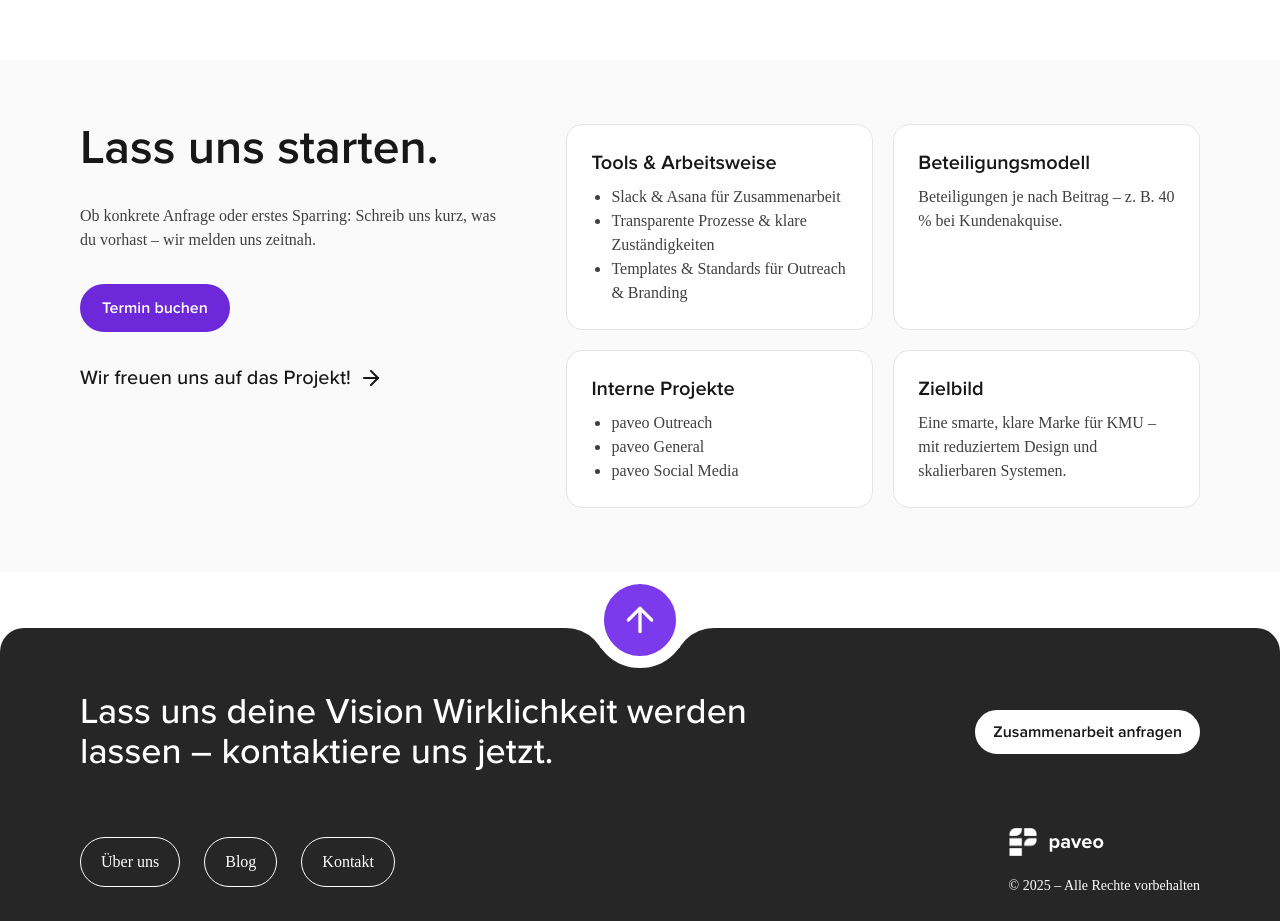
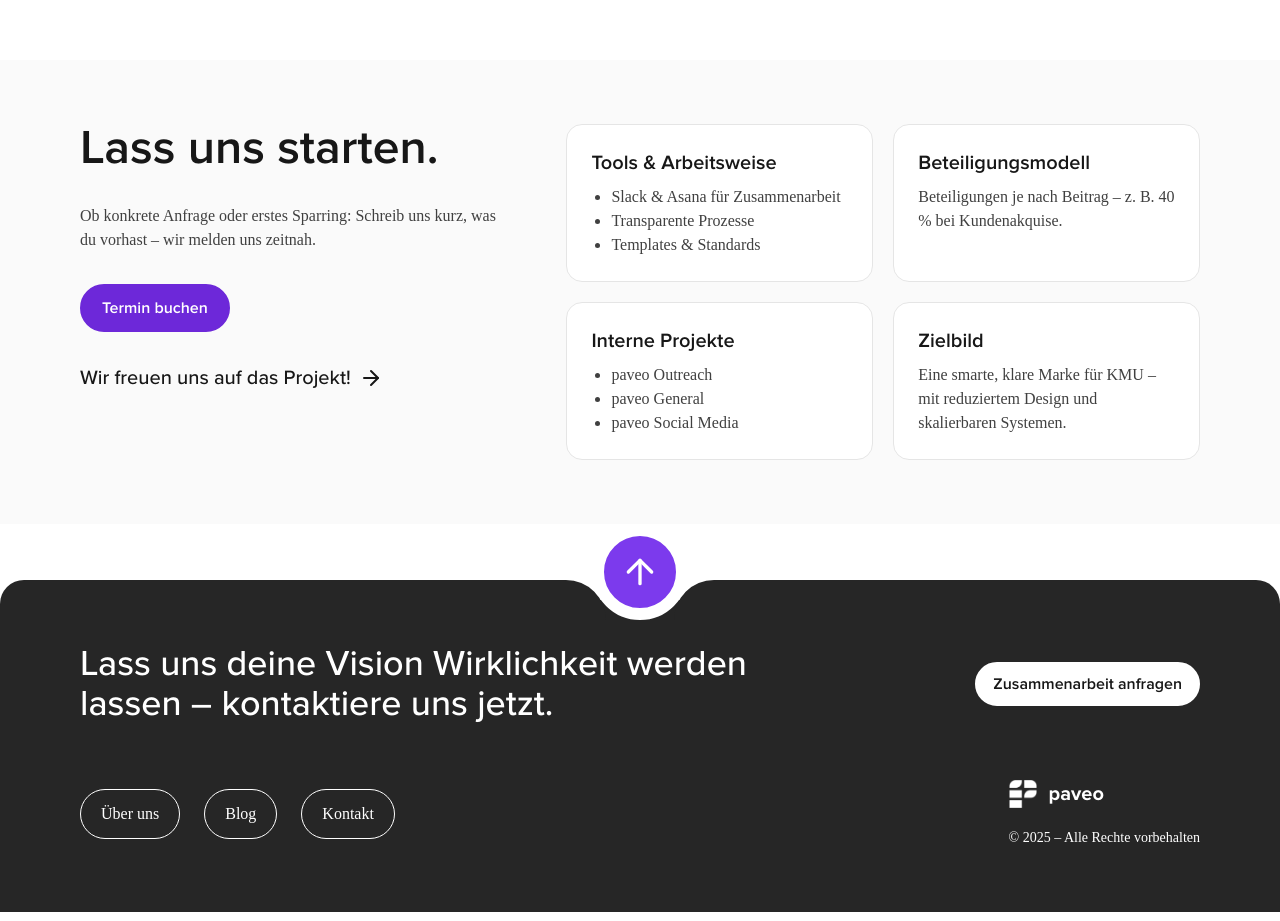
Before and after one commit to cyclebittt/pavewebyyyy, a Next.js app: page /about in a window 1280 px wide. Shown: the part 1660-2581 px from the top of the page. Built offline with nearby package versions, Linux system fonts and the light colour scheme; a web font is replaced by a local one.

Commit message:
Update page.js

```diff
--- a/app/about/page.js
+++ b/app/about/page.js
@@ -4,7 +4,7 @@ import Navbar from '@/components/layout/Navbar';
 import Footer from '@/components/layout/Footer';
 import Link from 'next/link';
 import { useEffect, useState } from 'react';
-import { ArrowRight, Sun, Users, LayoutDashboard, PenTool, CodeXml } from 'lucide-react';
+import { ArrowRight, Sun, Users, LayoutDashboard } from 'lucide-react';
 
 export default function About() {
   const [animationRight, setAnimationRight] = useState('fade-right');
@@ -14,12 +14,12 @@ export default function About() {
     (async () => {
       const AOS = (await import('aos')).default;
       await import('aos/dist/aos.css');
-      AOS.init({ duration: 500, once: true });
+      AOS.init({ duration: 600, once: true, easing: 'ease-out-cubic' });
       cleanup = () => {};
     })();
 
     const onResize = () => {
-      if (window.innerWidth < 768) setAnimationRight('fade-down');
+      if (window.innerWidth < 768) setAnimationRight('fade-up');
       else setAnimationRight('fade-right');
     };
     onResize();
@@ -35,7 +35,10 @@ export default function About() {
       <Navbar />
 
       {/* HERO */}
-      <section className="bg-gradient-to-br from-violet-900 via-[#2D286A] to-neutral-900 text-white py-20 px-5 md:px-20 text-center md:text-left">
+      <section
+        className="bg-gradient-to-br from-violet-900 via-[#2D286A] to-neutral-900 text-white py-20 px-5 md:px-20 text-center md:text-left"
+        data-aos="fade-up"
+      >
         <div className="max-w-4xl mx-auto flex flex-col gap-6">
           <h1 className="text-4xl md:text-6xl font-bold leading-tight">
             paveo – Dein Weg zu wirksamer Markenkommunikation
@@ -46,7 +49,7 @@ export default function About() {
           </p>
           <Link
             href="/request"
-            className="w-fit mx-auto md:mx-0 px-6 py-3 bg-violet-600 text-white rounded-full font-medium flex items-center gap-2 transition-transform duration-300 hover:scale-[1.03]"
+            className="w-fit mx-auto md:mx-0 px-6 py-3 bg-violet-600 text-white rounded-full font-medium flex items-center gap-2 transition-transform duration-300 hover:scale-[1.05]"
           >
             Jetzt starten <ArrowRight />
           </Link>
@@ -56,25 +59,27 @@ export default function About() {
       {/* UNSERE STORY */}
       <section className="px-5 md:px-20 py-16 bg-white">
         <div className="grid grid-cols-1 md:grid-cols-2 gap-12 items-center">
-          <div>
+          <div data-aos="fade-up">
             <h2 className="text-3xl md:text-5xl font-semibold mb-4">Unsere Story</h2>
             <p className="text-neutral-700 text-lg leading-relaxed">
               paveo ist aus der Idee entstanden, kleine und mittlere Unternehmen mit
               hochwertiger Markenkommunikation zu unterstützen – ohne die Hürden
-              klassischer Agenturen.
-              Wir arbeiten modular, um dir nur das anzubieten, was du wirklich brauchst.
-              Mit unserem Netzwerk aus Spezialist:innen können wir flexibel skalieren und
-              Projekte effizient umsetzen.
+              klassischer Agenturen. Wir arbeiten modular, um dir nur das anzubieten, was
+              du wirklich brauchst. Mit unserem Netzwerk aus Spezialist:innen können wir
+              flexibel skalieren und Projekte effizient umsetzen.
             </p>
           </div>
-          <div className="grid grid-cols-1 sm:grid-cols-2 gap-4">
+          <div className="grid grid-cols-1 sm:grid-cols-2 gap-4" data-aos={animationRight}>
             {[
               { title: 'Gegründet', value: '2024' },
               { title: 'Module', value: '5 Kernleistungen' },
               { title: 'Netzwerk', value: '10+ Partner:innen' },
               { title: 'Mission', value: 'Psychologisch wirksam' },
             ].map((fact, idx) => (
-              <div key={idx} className="bg-neutral-50 border border-neutral-200 rounded-xl p-4 text-center">
+              <div
+                key={idx}
+                className="bg-neutral-50 border border-neutral-200 rounded-xl p-4 text-center transition-transform duration-300 hover:scale-[1.03] hover:shadow-lg"
+              >
                 <p className="text-2xl font-bold text-violet-700">{fact.value}</p>
                 <p className="text-neutral-600">{fact.title}</p>
               </div>
@@ -85,50 +90,57 @@ export default function About() {
 
       {/* WAS UNS AUSMACHT */}
       <section className="px-5 md:px-20 py-16 bg-neutral-50">
-        <div className="max-w-5xl mx-auto text-center mb-12">
+        <div className="max-w-5xl mx-auto text-center mb-12" data-aos="fade-up">
           <h2 className="text-3xl md:text-5xl font-semibold">Was uns ausmacht</h2>
           <p className="text-neutral-600 mt-4">
             Unsere Prinzipien für wirkungsvolle Markenkommunikation
           </p>
         </div>
         <div className="grid grid-cols-1 md:grid-cols-3 gap-8">
-          <div className="bg-[#353088] text-white rounded-2xl p-8 flex flex-col gap-4">
-            <Sun />
-            <h3 className="font-bold text-2xl">Psychologisch fundiert</h3>
-            <p>
-              Kommunikation, die auf Wahrnehmung, Heuristiken und Kontext optimiert ist –
-              nicht nur auf Ästhetik.
-            </p>
-          </div>
-          <div className="bg-[#7569AD] text-white rounded-2xl p-8 flex flex-col gap-4">
-            <LayoutDashboard />
-            <h3 className="font-bold text-2xl">Modular & flexibel</h3>
-            <p>
-              Leistungen als Bausteine – starte klein und erweitere gezielt, ohne Brüche in
-              Design oder Technik.
-            </p>
-          </div>
-          <div className="bg-[#EAEAEA] text-neutral-900 rounded-2xl p-8 flex flex-col gap-4">
-            <Users />
-            <h3 className="font-bold text-2xl">Kollaboratives Netzwerk</h3>
-            <p>
-              Passgenaue Expert:innen für jedes Projekt, mit transparenten und fairen
-              Beteiligungen.
-            </p>
-          </div>
+          {[
+            {
+              icon: <Sun />,
+              title: 'Psychologisch fundiert',
+              text: 'Kommunikation, die auf Wahrnehmung, Heuristiken und Kontext optimiert ist – nicht nur auf Ästhetik.',
+              bg: 'bg-[#353088] text-white',
+            },
+            {
+              icon: <LayoutDashboard />,
+              title: 'Modular & flexibel',
+              text: 'Leistungen als Bausteine – starte klein und erweitere gezielt, ohne Brüche in Design oder Technik.',
+              bg: 'bg-[#7569AD] text-white',
+            },
+            {
+              icon: <Users />,
+              title: 'Kollaboratives Netzwerk',
+              text: 'Passgenaue Expert:innen für jedes Projekt, mit transparenten und fairen Beteiligungen.',
+              bg: 'bg-[#EAEAEA] text-neutral-900',
+            },
+          ].map((item, idx) => (
+            <div
+              key={idx}
+              data-aos="fade-up"
+              data-aos-delay={idx * 100}
+              className={`${item.bg} rounded-2xl p-8 flex flex-col gap-4 transition-transform duration-300 hover:scale-[1.03] hover:shadow-xl`}
+            >
+              {item.icon}
+              <h3 className="font-bold text-2xl">{item.title}</h3>
+              <p>{item.text}</p>
+            </div>
+          ))}
         </div>
       </section>
 
       {/* NETZWERK */}
       <section className="px-5 md:px-20 py-16 bg-white">
-        <div className="max-w-4xl mx-auto text-center mb-12">
+        <div className="max-w-4xl mx-auto text-center mb-12" data-aos="fade-up">
           <h2 className="text-3xl md:text-5xl font-semibold">Unser Netzwerk</h2>
           <p className="text-neutral-600 mt-4">
             Die kreativen Köpfe hinter paveo – ein Pool aus Design, Development, Content &
             Strategie.
           </p>
         </div>
-        <div className="flex flex-wrap gap-3 justify-center">
+        <div className="flex flex-wrap gap-3 justify-center" data-aos="fade-up">
           {[
             'Brand Designer:in',
             'Webentwickler:in',
@@ -141,7 +153,7 @@ export default function About() {
           ].map((role, idx) => (
             <span
               key={idx}
-              className="px-4 py-2 bg-neutral-100 text-neutral-700 rounded-full border border-neutral-200 hover:bg-violet-50 hover:border-violet-300 transition-colors"
+              className="px-4 py-2 bg-neutral-100 text-neutral-700 rounded-full border border-neutral-200 hover:bg-violet-50 hover:border-violet-300 transition-all"
             >
               {role}
             </span>
@@ -152,7 +164,7 @@ export default function About() {
       {/* KONTAKT */}
       <section className="px-5 md:px-20 py-16 bg-neutral-50">
         <div className="flex flex-col md:flex-row gap-16">
-          <div className="w-full md:w-2/5 flex flex-col gap-8">
+          <div data-aos="fade-up" className="w-full md:w-2/5 flex flex-col gap-8">
             <h2 className="font-semibold text-3xl md:text-5xl">Lass uns starten.</h2>
             <p className="text-neutral-700">
               Ob konkrete Anfrage oder erstes Sparring: Schreib uns kurz, was du vorhast –
@@ -160,7 +172,7 @@ export default function About() {
             </p>
             <Link
               href="/request"
-              className="w-fit px-5 py-2.5 bg-violet-700 text-white rounded-full font-semibold border-2 border-violet-700 relative overflow-hidden transition-transform duration-300 hover:scale-[1.03]"
+              className="w-fit px-5 py-2.5 bg-violet-700 text-white rounded-full font-semibold border-2 border-violet-700 transition-transform duration-300 hover:scale-[1.03]"
             >
               Termin buchen
             </Link>
@@ -169,36 +181,41 @@ export default function About() {
               <ArrowRight />
             </div>
           </div>
-          <div className="w-full md:w-3/5 grid grid-cols-1 md:grid-cols-2 gap-5">
-            <div className="rounded-2xl p-6 bg-white border border-neutral-200">
-              <h3 className="font-semibold text-xl mb-2">Tools & Arbeitsweise</h3>
-              <ul className="list-disc pl-5 text-neutral-700">
-                <li>Slack & Asana für Zusammenarbeit</li>
-                <li>Transparente Prozesse & klare Zuständigkeiten</li>
-                <li>Templates & Standards für Outreach & Branding</li>
-              </ul>
-            </div>
-            <div className="rounded-2xl p-6 bg-white border border-neutral-200">
-              <h3 className="font-semibold text-xl mb-2">Beteiligungsmodell</h3>
-              <p className="text-neutral-700">
-                Beteiligungen je nach Beitrag – z. B. 40 % bei Kundenakquise.
-              </p>
-            </div>
-            <div className="rounded-2xl p-6 bg-white border border-neutral-200">
-              <h3 className="font-semibold text-xl mb-2">Interne Projekte</h3>
-              <ul className="list-disc pl-5 text-neutral-700">
-                <li>paveo Outreach</li>
-                <li>paveo General</li>
-                <li>paveo Social Media</li>
-              </ul>
-            </div>
-            <div className="rounded-2xl p-6 bg-white border border-neutral-200">
-              <h3 className="font-semibold text-xl mb-2">Zielbild</h3>
-              <p className="text-neutral-700">
-                Eine smarte, klare Marke für KMU – mit reduziertem Design und skalierbaren
-                Systemen.
-              </p>
-            </div>
+          <div data-aos={animationRight} className="w-full md:w-3/5 grid grid-cols-1 md:grid-cols-2 gap-5">
+            {[
+              {
+                title: 'Tools & Arbeitsweise',
+                list: ['Slack & Asana für Zusammenarbeit', 'Transparente Prozesse', 'Templates & Standards'],
+              },
+              {
+                title: 'Beteiligungsmodell',
+                text: 'Beteiligungen je nach Beitrag – z. B. 40 % bei Kundenakquise.',
+              },
+              {
+                title: 'Interne Projekte',
+                list: ['paveo Outreach', 'paveo General', 'paveo Social Media'],
+              },
+              {
+                title: 'Zielbild',
+                text: 'Eine smarte, klare Marke für KMU – mit reduziertem Design und skalierbaren Systemen.',
+              },
+            ].map((card, idx) => (
+              <div
+                key={idx}
+                className="rounded-2xl p-6 bg-white border border-neutral-200 transition-transform duration-300 hover:scale-[1.03] hover:shadow-lg"
+              >
+                <h3 className="font-semibold text-xl mb-2">{card.title}</h3>
+                {card.list ? (
+                  <ul className="list-disc pl-5 text-neutral-700">
+                    {card.list.map((li, i) => (
+                      <li key={i}>{li}</li>
+                    ))}
+                  </ul>
+                ) : (
+                  <p className="text-neutral-700">{card.text}</p>
+                )}
+              </div>
+            ))}
           </div>
         </div>
       </section>
```
